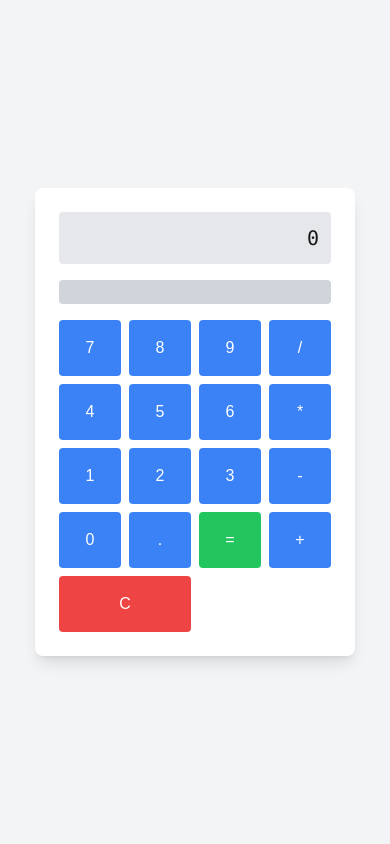
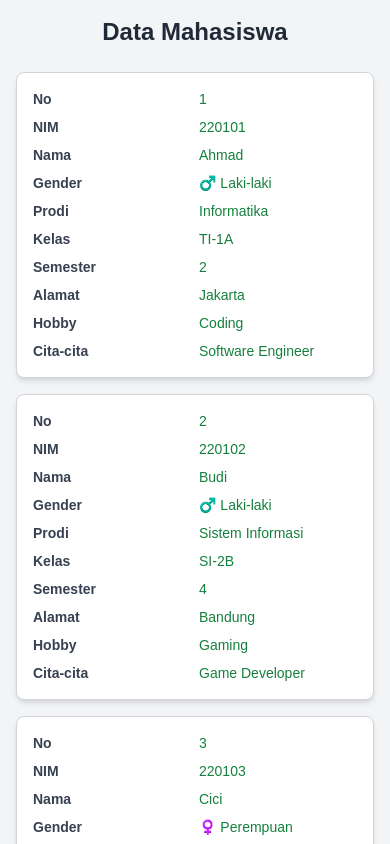
Before and after one commit to incyberz/pemrog-mobile-latihan1, a Next.js app: page / in a window 390 px wide. Shown: the top 844 px of the page. Built offline with nearby package versions, Linux system fonts and the light colour scheme.

Commit message:
Dual UI - CSS Media Query

```diff
--- a/app/page.js
+++ b/app/page.js
@@ -1,83 +1,182 @@
 "use client";
 
-import { useState } from "react";
+import { useState, useEffect } from "react";
 
-export default function Calculator() {
-  const [input, setInput] = useState("");
-  const [result, setResult] = useState("");
+export default function Home() {
+  const [isMobile, setIsMobile] = useState(false);
 
-  const handleClick = (value) => {
-    setInput((prev) => prev + value);
+  // Fungsi untuk mengecek ukuran layar
+  useEffect(() => {
+    const handleResize = () => {
+      setIsMobile(window.innerWidth <= 1024);
     };
 
-  const clearInput = () => {
-    setInput("");
-    setResult("");
+    // Jalankan saat pertama kali dan setiap resize
+    handleResize();
+    window.addEventListener("resize", handleResize);
+
+    return () => {
+      window.removeEventListener("resize", handleResize);
     };
+  }, []);
 
-  const calculateResult = () => {
-    try {
-      setResult(eval(input).toString());
-    } catch (error) {
-      setResult("Error");
-    }
-  };
+  // Data Dummy Mahasiswa
+  const mahasiswa = [
+    {
+      id: 1,
+      nim: "220101",
+      nama: "Ahmad",
+      gender: "L",
+      prodi: "Informatika",
+      kelas: "TI-1A",
+      semester: 2,
+      alamat: "Jakarta",
+      hobby: "Coding",
+      citaCita: "Software Engineer",
+    },
+    {
+      id: 2,
+      nim: "220102",
+      nama: "Budi",
+      gender: "L",
+      prodi: "Sistem Informasi",
+      kelas: "SI-2B",
+      semester: 4,
+      alamat: "Bandung",
+      hobby: "Gaming",
+      citaCita: "Game Developer",
+    },
+    {
+      id: 3,
+      nim: "220103",
+      nama: "Cici",
+      gender: "P",
+      prodi: "Teknik Elektro",
+      kelas: "TE-1C",
+      semester: 2,
+      alamat: "Surabaya",
+      hobby: "Membaca",
+      citaCita: "AI Researcher",
+    },
+    {
+      id: 4,
+      nim: "220104",
+      nama: "Dini",
+      gender: "P",
+      prodi: "Manajemen",
+      kelas: "MN-3D",
+      semester: 6,
+      alamat: "Yogyakarta",
+      hobby: "Menulis",
+      citaCita: "Entrepreneur",
+    },
+    {
+      id: 5,
+      nim: "220105",
+      nama: "Erwin",
+      gender: "L",
+      prodi: "Akuntansi",
+      kelas: "AK-4E",
+      semester: 8,
+      alamat: "Medan",
+      hobby: "Olahraga",
+      citaCita: "Akuntan Publik",
+    },
+  ];
 
   return (
-    <div className="flex flex-col items-center justify-center min-h-screen bg-gray-100">
-      <div className="bg-white p-6 rounded-lg shadow-lg w-80">
-        <div className="mb-4 p-3 text-right bg-gray-200 rounded text-xl font-mono">
-          {input || "0"}
+    <div className="min-h-screen bg-gray-100 p-4">
+      <div className="container mx-auto">
+        <h1 className="text-2xl font-bold text-center text-gray-800 mb-6">
+          Data Mahasiswa
+        </h1>
+
+        {/* UI Grid untuk Mobile */}
+        {isMobile ? (
+          <div className="space-y-4">
+            {mahasiswa.map((mhs, index) => (
+              <div
+                key={mhs.id}
+                className="bg-white shadow-md rounded-lg p-4 border border-gray-300"
+              >
+                <div className="grid grid-cols-2 gap-2 text-sm text-green-700">
+                  <div className="font-bold text-gray-700">No</div>
+                  <div>{index + 1}</div>
+
+                  <div className="font-bold text-gray-700">NIM</div>
+                  <div>{mhs.nim}</div>
+
+                  <div className="font-bold text-gray-700">Nama</div>
+                  <div>{mhs.nama}</div>
+
+                  <div className="font-bold text-gray-700">Gender</div>
+                  <div>
+                    {mhs.gender === "L" ? "♂️ Laki-laki" : "♀️ Perempuan"}
                   </div>
-        <div className="mb-4 p-3 text-right bg-gray-300 rounded text-xl font-mono font-bold">
-          {result}
+
+                  <div className="font-bold text-gray-700">Prodi</div>
+                  <div>{mhs.prodi}</div>
+
+                  <div className="font-bold text-gray-700">Kelas</div>
+                  <div>{mhs.kelas}</div>
+
+                  <div className="font-bold text-gray-700">Semester</div>
+                  <div>{mhs.semester}</div>
+
+                  <div className="font-bold text-gray-700">Alamat</div>
+                  <div>{mhs.alamat}</div>
+
+                  <div className="font-bold text-gray-700">Hobby</div>
+                  <div>{mhs.hobby}</div>
+
+                  <div className="font-bold text-gray-700">Cita-cita</div>
+                  <div>{mhs.citaCita}</div>
                 </div>
-        <div className="grid grid-cols-4 gap-2">
-          {[7, 8, 9, "/"].map((item) => (
-            <button
-              key={item}
-              className="p-4 bg-blue-500 text-white rounded"
-              onClick={() => handleClick(item)}
+              </div>
+            ))}
+          </div>
+        ) : (
+          // UI Table untuk Layar Besar
+          <div className="overflow-x-auto">
+            <table className="w-full bg-white shadow-md rounded-lg overflow-hidden">
+              <thead className="bg-blue-600 text-white">
+                <tr>
+                  <th className="px-4 py-2">No</th>
+                  <th className="px-4 py-2">NIM</th>
+                  <th className="px-4 py-2">Nama</th>
+                  <th className="px-4 py-2">Gender</th>
+                  <th className="px-4 py-2">Prodi</th>
+                  <th className="px-4 py-2">Kelas</th>
+                  <th className="px-4 py-2">Semester</th>
+                  <th className="px-4 py-2">Alamat</th>
+                  <th className="px-4 py-2">Hobby</th>
+                  <th className="px-4 py-2">Cita-cita</th>
+                </tr>
+              </thead>
+              <tbody>
+                {mahasiswa.map((mhs, index) => (
+                  <tr
+                    key={mhs.id}
+                    className="border-b hover:bg-gray-50 transition text-green-700"
                   >
-              {item}
-            </button>
+                    <td className="px-4 py-2 text-center">{index + 1}</td>
+                    <td className="px-4 py-2">{mhs.nim}</td>
+                    <td className="px-4 py-2">{mhs.nama}</td>
+                    <td className="px-4 py-2 text-center">
+                      {mhs.gender === "L" ? "♂️" : "♀️"}
+                    </td>
+                    <td className="px-4 py-2">{mhs.prodi}</td>
+                    <td className="px-4 py-2">{mhs.kelas}</td>
+                    <td className="px-4 py-2 text-center">{mhs.semester}</td>
+                    <td className="px-4 py-2">{mhs.alamat}</td>
+                    <td className="px-4 py-2">{mhs.hobby}</td>
+                    <td className="px-4 py-2">{mhs.citaCita}</td>
+                  </tr>
                 ))}
-          {[4, 5, 6, "*"].map((item) => (
-            <button
-              key={item}
-              className="p-4 bg-blue-500 text-white rounded"
-              onClick={() => handleClick(item)}
-            >
-              {item}
-            </button>
-          ))}
-          {[1, 2, 3, "-"].map((item) => (
-            <button
-              key={item}
-              className="p-4 bg-blue-500 text-white rounded"
-              onClick={() => handleClick(item)}
-            >
-              {item}
-            </button>
-          ))}
-          {[0, ".", "=", "+"].map((item) => (
-            <button
-              key={item}
-              className={`p-4 rounded ${
-                item === "=" ? "bg-green-500" : "bg-blue-500"
-              } text-white`}
-              onClick={item === "=" ? calculateResult : () => handleClick(item)}
-            >
-              {item}
-            </button>
-          ))}
-          <button
-            className="p-4 bg-red-500 text-white rounded col-span-2"
-            onClick={clearInput}
-          >
-            C
-          </button>
+              </tbody>
+            </table>
           </div>
+        )}
       </div>
     </div>
   );
--- /dev/null
+++ b/app/tabel-desktop.js
@@ -0,0 +1,116 @@
+"use client";
+
+export default function Home() {
+  // Data Dummy Mahasiswa
+  const mahasiswa = [
+    {
+      id: 1,
+      nim: "220101",
+      nama: "Ahmad",
+      gender: "L",
+      prodi: "Informatika",
+      kelas: "TI-1A",
+      semester: 2,
+      alamat: "Jakarta",
+      hobby: "Coding",
+      citaCita: "Software Engineer",
+    },
+    {
+      id: 2,
+      nim: "220102",
+      nama: "Budi",
+      gender: "L",
+      prodi: "Sistem Informasi",
+      kelas: "SI-2B",
+      semester: 4,
+      alamat: "Bandung",
+      hobby: "Gaming",
+      citaCita: "Game Developer",
+    },
+    {
+      id: 3,
+      nim: "220103",
+      nama: "Cici",
+      gender: "P",
+      prodi: "Teknik Elektro",
+      kelas: "TE-1C",
+      semester: 2,
+      alamat: "Surabaya",
+      hobby: "Membaca",
+      citaCita: "AI Researcher",
+    },
+    {
+      id: 4,
+      nim: "220104",
+      nama: "Dini",
+      gender: "P",
+      prodi: "Manajemen",
+      kelas: "MN-3D",
+      semester: 6,
+      alamat: "Yogyakarta",
+      hobby: "Menulis",
+      citaCita: "Entrepreneur",
+    },
+    {
+      id: 5,
+      nim: "220105",
+      nama: "Erwin",
+      gender: "L",
+      prodi: "Akuntansi",
+      kelas: "AK-4E",
+      semester: 8,
+      alamat: "Medan",
+      hobby: "Olahraga",
+      citaCita: "Akuntan Publik",
+    },
+  ];
+
+  return (
+    <div className="min-h-screen bg-gray-100 p-6">
+      <div className="container mx-auto">
+        <h1 className="text-2xl font-bold text-center text-gray-800 mb-6">
+          Data Mahasiswa
+        </h1>
+        <div className="overflow-x-auto">
+          <table className="w-full bg-white shadow-md rounded-lg overflow-hidden">
+            <thead className="bg-blue-600 text-white">
+              <tr>
+                <th className="px-4 py-2">No</th>
+                <th className="px-4 py-2">NIM</th>
+                <th className="px-4 py-2">Nama</th>
+                <th className="px-4 py-2">Gender</th>
+                <th className="px-4 py-2">Prodi</th>
+                <th className="px-4 py-2">Kelas</th>
+                <th className="px-4 py-2">Semester</th>
+                <th className="px-4 py-2">Alamat</th>
+                <th className="px-4 py-2">Hobby</th>
+                <th className="px-4 py-2">Cita-cita</th>
+              </tr>
+            </thead>
+            <tbody>
+              {mahasiswa.map((mhs, index) => (
+                <tr
+                  key={mhs.id}
+                  className="border-b hover:bg-gray-50 transition text-black"
+                >
+                  <td className="px-4 py-2 text-center">{index + 1}</td>
+                  <td className="px-4 py-2">{mhs.nim}</td>
+                  <td className="px-4 py-2">{mhs.nama}</td>
+                  <td className="px-4 py-2 text-center">
+                    {mhs.gender === "L" ? "♂️" : "♀️"}
+                  </td>
+                  <td className="px-4 py-2">{mhs.prodi}</td>
+                  <td className="px-4 py-2">{mhs.kelas}</td>
+                  <td className="px-4 py-2 text-center">{mhs.semester}</td>
+                  <td className="px-4 py-2">{mhs.alamat}</td>
+                  <td className="px-4 py-2">{mhs.hobby}</td>
+                  <td className="px-4 py-2">{mhs.citaCita}</td>
+                </tr>
+              ))}
+            </tbody>
+          </table>
+        </div>
+      </div>
+    </div>
+  );
+}
```
Lines whose indentation alone changed are shown as unchanged.
